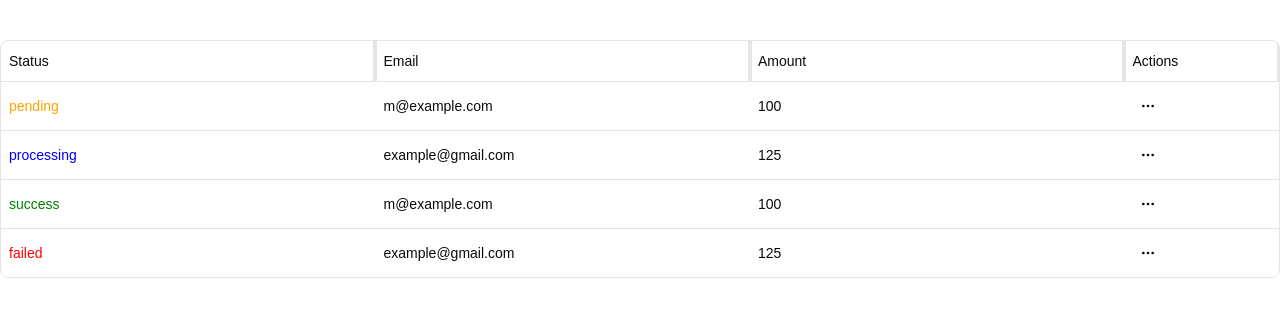
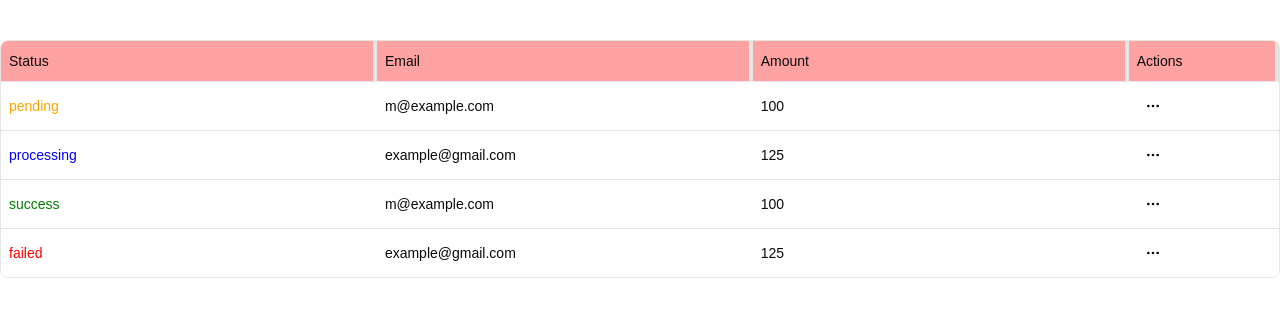
Before and after one commit to Ramy-hakeem/react-template, a React (Vite) app: page / in a window 1280 px wide. Shown: the top 316 px of the page. Built offline with nearby package versions, Linux system fonts and the light colour scheme.

Commit message:
date-table v2

```diff
--- a/src/App.tsx
+++ b/src/App.tsx
@@ -2,7 +2,6 @@ import { DataTable } from "./components/data-table/DataTable";
 import type { ColumnDef } from "@tanstack/react-table";
 import { toast, Toaster } from "sonner"; // if you want to add toast notifications
 import { TableAction } from "./components/data-table/TableAction";
-import { TableCaption } from "./components/ui/table";
 
 export type Payment = {
   id: string;
@@ -29,6 +28,7 @@ const handleView = (payment: Payment) => {
 };
 const columns: ColumnDef<Payment>[] = [
   {
+    id: "status",
     accessorKey: "status",
     header: "Status",
     cell: ({ row }) => {
@@ -52,10 +52,12 @@ const columns: ColumnDef<Payment>[] = [
     },
   },
   {
+    id: "email",
     accessorKey: "email",
     header: "Email",
   },
   {
+    id: "amount",
     accessorKey: "amount",
     header: "Amount",
   },
--- a/src/components/data-table/DataTable.tsx
+++ b/src/components/data-table/DataTable.tsx
@@ -12,7 +12,7 @@ import {
   getCoreRowModel,
   useReactTable,
 } from "@tanstack/react-table";
-import { useState } from "react";
+import { useEffect, useState } from "react";
 
 interface DataTableProps<TData, TValue> {
   columns: ColumnDef<TData, TValue>[];
@@ -23,24 +23,25 @@ export function DataTable<TData, TValue>({
   columns,
   data,
 }: DataTableProps<TData, TValue>) {
-  const [columnSizing, setColumnSizing] = useState({});
-
   const table = useReactTable({
     data,
     columns,
     getCoreRowModel: getCoreRowModel(),
-    enableColumnResizing: true,
     columnResizeMode: "onChange", // or "onEnd"
-    onColumnSizingChange: setColumnSizing,
-    state: {
-      columnSizing,
+    defaultColumn: {
+      minSize: 60, // This enforces the minimum during resizing
+      size: 150, // Default size
+      maxSize: 500, // Maximum size
     },
+    columnResizeDirection: "ltr",
   });
-  console.log(table.getHeaderGroups());
+  console.log(
+    table.getHeaderGroups()[0].headers.map((header) => header.column.getSize()),
+  );
   return (
     <>
       <div className="overflow-hidden rounded-md border">
-        <Table>
+        <Table style={{ tableLayout: "fixed", width: "100%" }}>
           <TableHeader>
             {table.getHeaderGroups().map((headerGroup) => (
               <TableRow key={headerGroup.id}>
@@ -51,7 +52,6 @@ export function DataTable<TData, TValue>({
                       style={{
                         position: "relative",
                         width: header.getSize(),
-                        minWidth: "20px",
                       }}
                     >
                       {header.isPlaceholder
@@ -68,9 +68,6 @@ export function DataTable<TData, TValue>({
                           className={`absolute right-0 top-0 h-full w-1 cursor-col-resize select-none bg-border hover:bg-primary/50 ${
                             header.column.getIsResizing() ? "bg-primary" : ""
                           }`}
-                          style={{
-                            transform: "translateX(50%)",
-                          }}
                         />
                       )}
                     </TableHead>
--- a/src/components/ui/table.tsx
+++ b/src/components/ui/table.tsx
@@ -68,7 +68,7 @@ function TableHead({ className, ...props }: React.ComponentProps<"th">) {
     <th
       data-slot="table-head"
       className={cn(
-        "h-10 px-2 text-left align-middle font-medium whitespace-nowrap text-foreground [&:has([role=checkbox])]:pr-0",
+        "h-10 px-2 bg-red-300 w-10 text-left align-middle font-medium whitespace-nowrap text-foreground [&:has([role=checkbox])]:pr-0",
         className,
       )}
       {...props}
```
